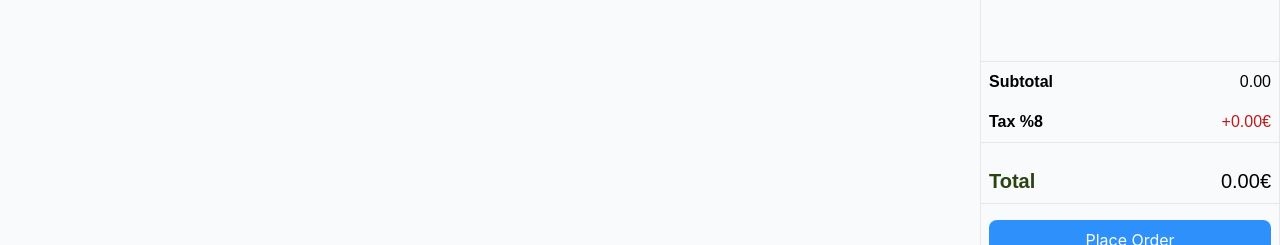
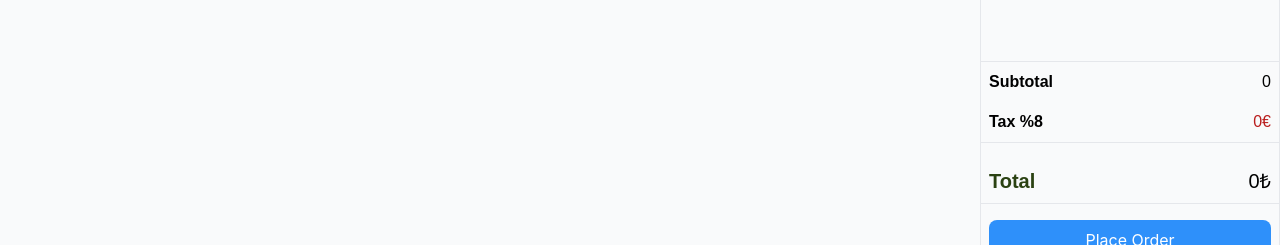
Before and after one commit to eflatuna/mern_pos_application, a React (Create React App) app in the folder client/: page /home in a window 1280 px wide. Shown: the part 486-731 px from the top of the page. Built offline with nearby package versions, Linux system fonts and the light colour scheme; no server answers.

Commit message:
`Fixed conditional rendering of cart totals to avoid NaN values`

```diff
--- a/client/src/components/cart_totals/CartTotal.jsx
+++ b/client/src/components/cart_totals/CartTotal.jsx
@@ -61,12 +61,19 @@ const CartTotal = () => {
 				<div className="border-t border-b">
 					<div className="flex justify-between p-2">
 						<b>Subtotal</b>
-						<span>{cart.total.toFixed(2)}</span>
+						<span>
+							{cart.total > 0 ? cart.total.toFixed(2) : 0}
+						</span>
 					</div>
 					<div className="flex justify-between p-2">
 						<b>Tax %{cart.tax} </b>
 						<span className="text-red-700">
-							+{((cart.total * cart.tax) / 100).toFixed(2)}€
+							{(cart.total * cart.tax) / 100 > 0
+								? `+${((cart.total * cart.tax) / 100).toFixed(
+										2
+								  )}`
+								: 0}
+							€
 						</span>
 					</div>
 				</div>
@@ -74,11 +81,13 @@ const CartTotal = () => {
 					<div className="flex justify-between p-2">
 						<b className="text-xl text-dark-green">Total</b>
 						<span className="text-xl">
-							{(
-								cart.total +
-								(cart.total * cart.tax) / 100
-							).toFixed(2)}
-							€
+							{cart.total + (cart.total * cart.tax) / 100 > 0
+								? (
+										cart.total +
+										(cart.total * cart.tax) / 100
+								  ).toFixed(2)
+								: 0}
+							₺
 						</span>
 					</div>
 				</div>
```
